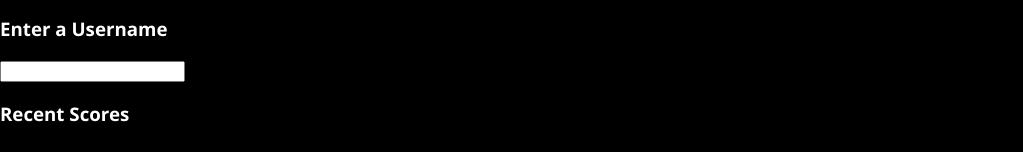
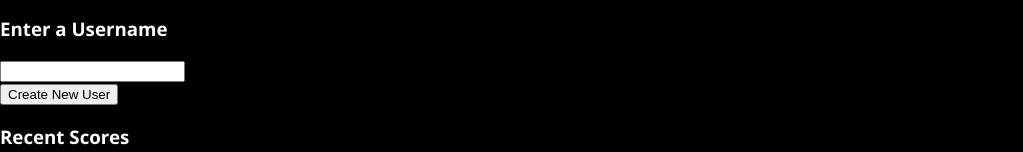
Before and after one commit to Wendyv510/trivia-frontend, a website: page index.html in a window 1280 px wide. Shown: the part 203-355 px from the top of the page, without its empty margins (0-1023 px from the left). Drawn offline with Linux system fonts and the light colour scheme; no server answers.

Commit message:
submit button

```diff
--- a/index.html
+++ b/index.html
@@ -13,7 +13,8 @@
   <div class = "form-container">
     <form>
       <h3> Enter a Username </h3>
-       <input id = "create-user" type = "text" name = "new-user">
+       <input id = "create-user" type = "text" name = "new-user"><br>
+       <input id = "create-button" name = "submit" type = "submit" value = "Create New User" class = "submit">
     </form>
   </div>
 
```
